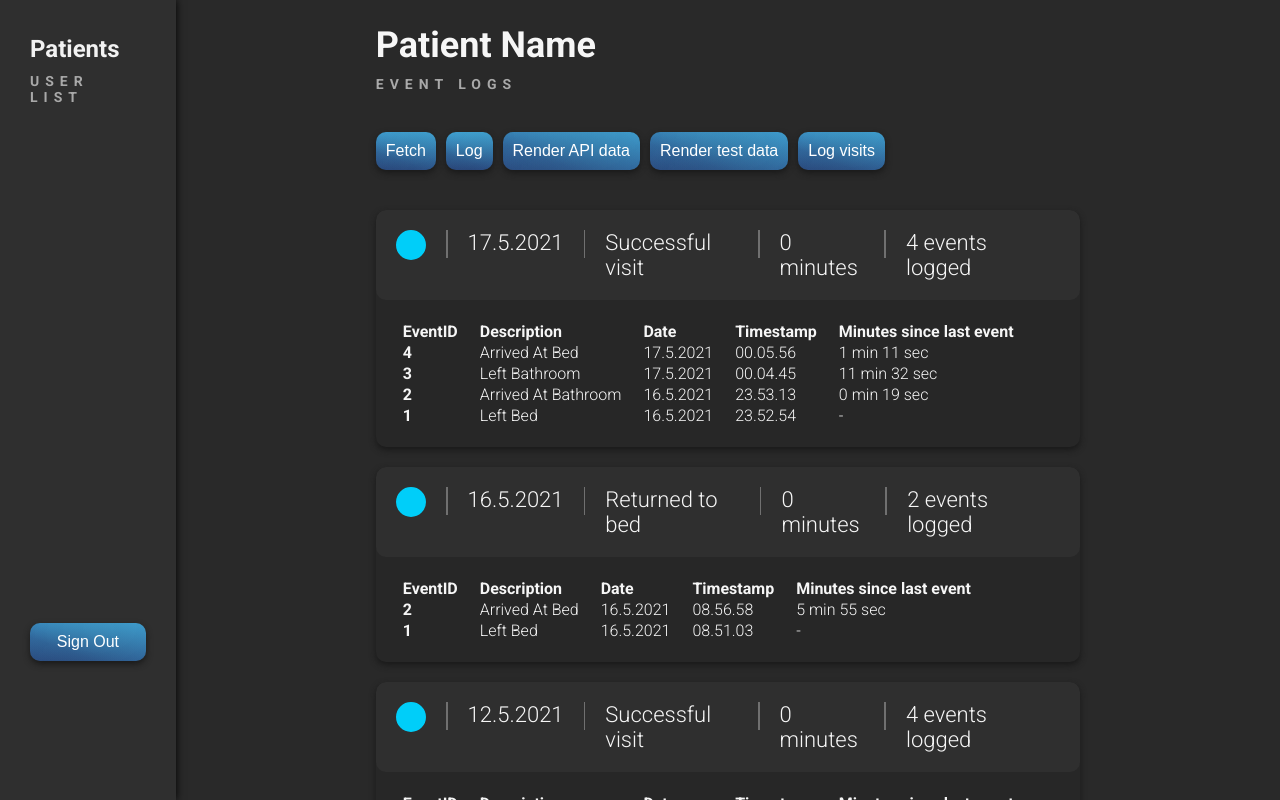
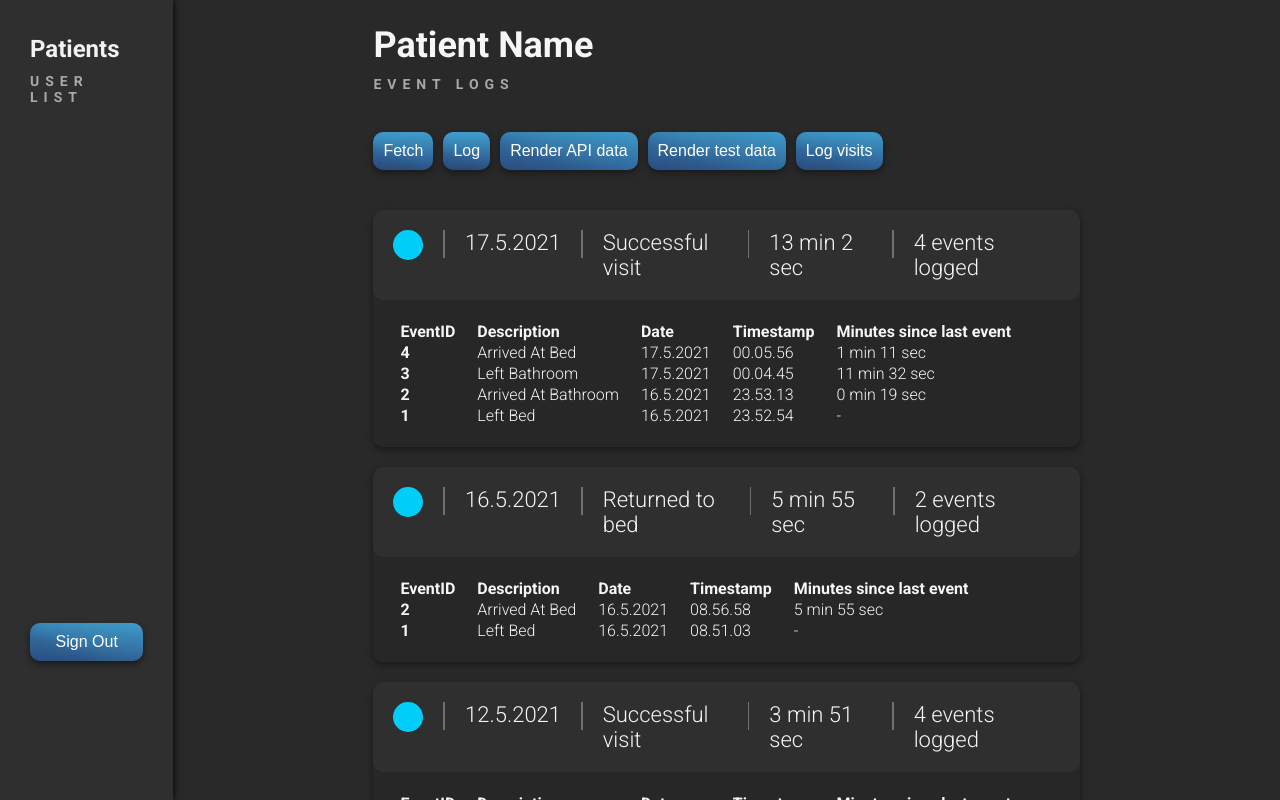
Before and after one commit to NCorp-group/cepto_web_app, a Vue app: page /logs in a window 1280 px wide. Both pictures are taken after a click on the button "Render test data". Built offline with nearby package versions, Linux system fonts and the light colour scheme; no server answers.

Commit message:
Fixed wrong calculation of visit duration

```diff
--- a/src/components/LogTable.vue
+++ b/src/components/LogTable.vue
@@ -27,7 +27,7 @@
             <li class="spacer"></li>
             <li>{{ visit.desc }}</li>
             <li class="spacer"></li>
-            <li>{{ Math.round((visit.duration + Number.EPSILON) * 1) / 1 }} minutes</li>
+            <li>{{ visit.duration }}</li>
             <li class="spacer"></li>
             <li>{{ visit.events.length }} events logged</li>
           </ul>
@@ -211,15 +211,16 @@ export default {
       return event;
     },
     create_visit(events) {
-      // console.log(events[0]);
-      let duration = events[0].timestamp.getTime() - events[0].timestamp.getTime();
-      let duration_date = new Date(duration);
-      let duration_minutes = duration_date.getTime() / 1000 / 60;
+      let diff = events[0].timestamp.getTime() - events[events.length-1].timestamp.getTime();
 
-      // console.log("MINUTES: " + duration_minutes);
+      let minutes = Math.floor(diff/1000/60);
+      let seconds = Math.floor(diff/1000 - minutes*60);
+      let duration = minutes + " min " + seconds + " sec"
+
+      // Reseolve visitstate and description
       let state = "";
       let desc = "";
-      console.log(events[events.length-1]);
+      // console.log(events[events.length-1]);
       if (events[0].type !== "arrived_at_bed") {
         state = "in_progress";
         desc = "In progress";
@@ -238,11 +239,9 @@ export default {
         events[0].visit_id,
         events[0].timestamp,
         desc,
-        duration_minutes,
+        duration,
         events
       );
-
-      // console.log(visit);
 
       return visit
     },
@@ -275,24 +274,19 @@ export default {
           else {
             let date1 = new Date(event1.timestamp);
             let diff = date2.getTime() - date1.getTime();
-            let minutes = Math.floor(diff / 1000 / 60);
+            let minutes = Math.floor(diff/1000/60);
             let seconds = Math.floor(diff/1000 - minutes * 60);
             duration += minutes + " min " + seconds + " sec";
           }
 
-          let new_event = new Event(
+          return new Event(
             visit_id,
             event2.event_type,
             snake_to_title_case(event2.event_type),
             date2,
             duration
           );
-          // console.log(new_event);
-          return new_event;
         }, events_of_visit_id).reverse();
-        // console.log(events);
-
-        // resolve state
 
         this.visits.unshift(this.create_visit(events));
         // console.log(this.visits);
```
